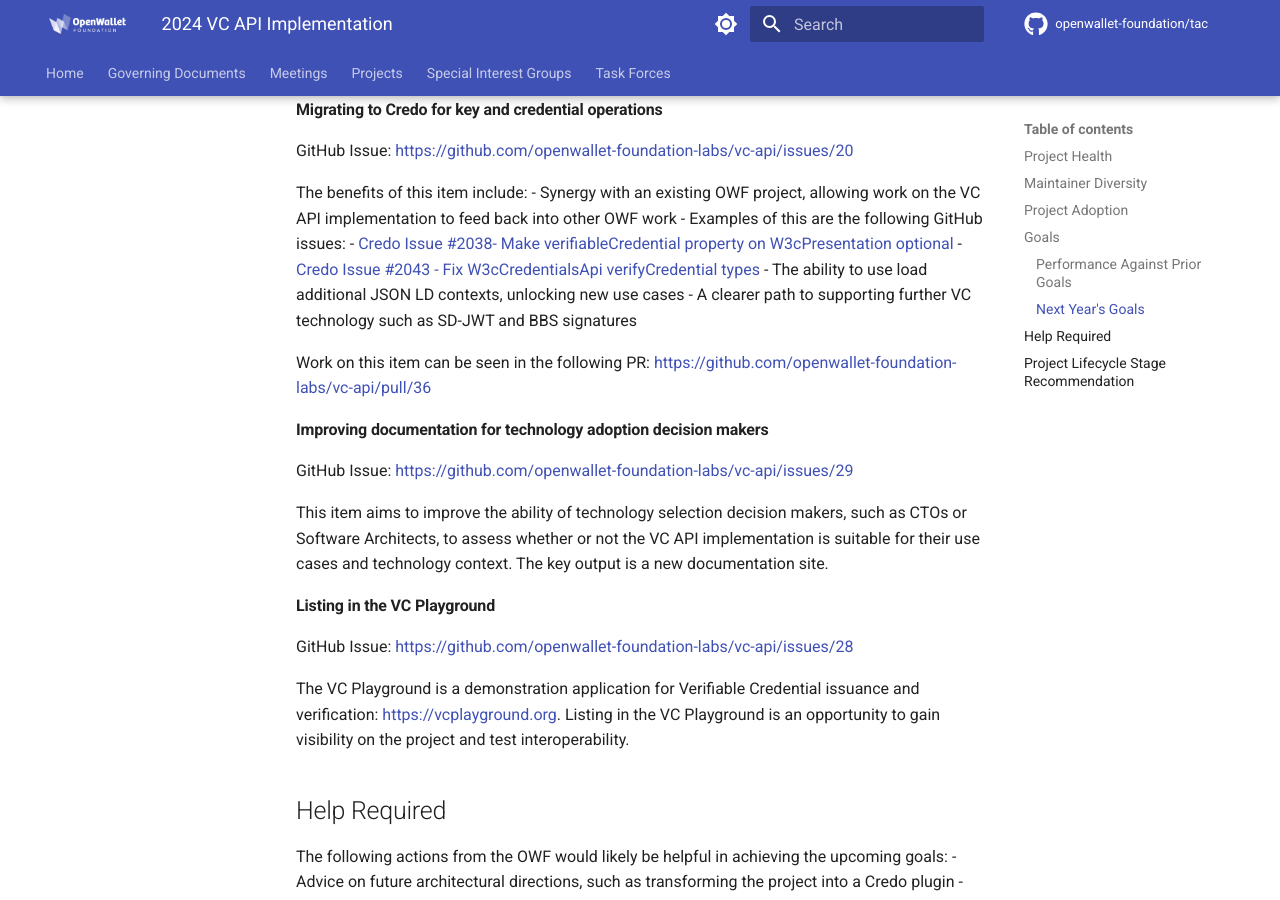
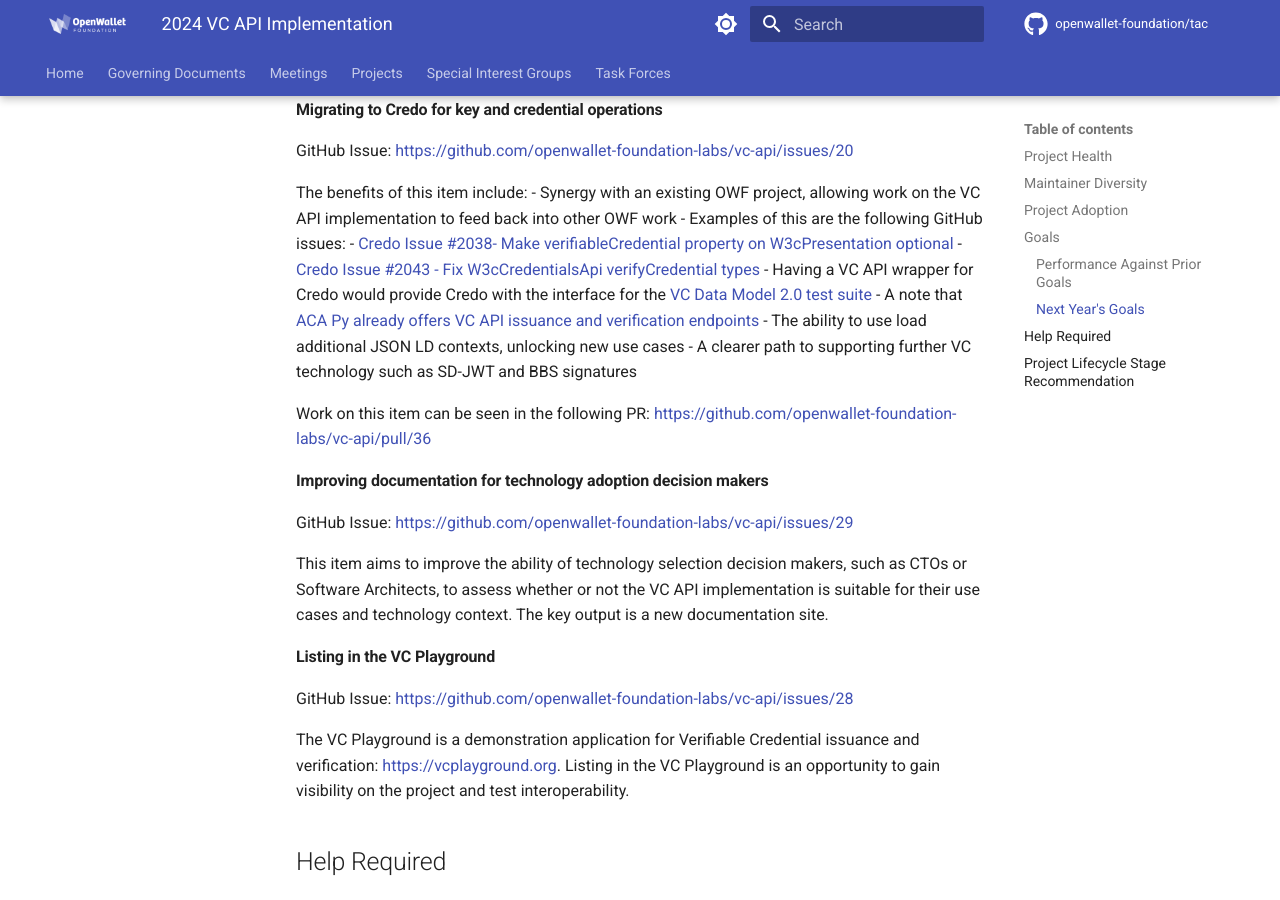
Before and after one commit to openwallet-foundation/tac, an MkDocs documentation site: the page built from docs/projects/reviews/2024/2024-vc-api-implementation-annual.md, in a window 1280 px wide and 900 px high, scrolled down 1401 px. Built offline with MkDocs 1.6.1 and Material for MkDocs 9.7.7, drawn with Linux system fonts in a browser that asks for light colours; comment, search, counter and statistics services are not loaded.

Commit message:
2024 VC API annual review: VC 2.0 tests and ACA Py notes
Signed-off-by: jrhender <john.henderson@energyweb.org>

```diff
--- a/docs/projects/reviews/2024/2024-vc-api-implementation-annual.md
+++ b/docs/projects/reviews/2024/2024-vc-api-implementation-annual.md
@@ -49,6 +49,8 @@
   - Examples of this are the following GitHub issues:
     - [Credo Issue #2038- Make verifiableCredential property on W3cPresentation optional](https://github.com/openwallet-foundation/credo-ts/issues/2038)
     - [Credo Issue #2043 - Fix W3cCredentialsApi verifyCredential types](https://github.com/openwallet-foundation/credo-ts/issues/2043)
+  - Having a VC API wrapper for Credo would provide Credo with the interface for the [VC Data Model 2.0 test suite](https://github.com/w3c/vc-data-model-2.0-test-suite?tab=readme-ov-file#setup)
+  - A note that [ACA Py already offers VC API issuance and verification endpoints](https://github.com/hyperledger/aries-cloudagent-python/pull/2710)
 - The ability to use load additional JSON LD contexts, unlocking new use cases
 - A clearer path to supporting further VC technology such as SD-JWT and BBS signatures
 
```
